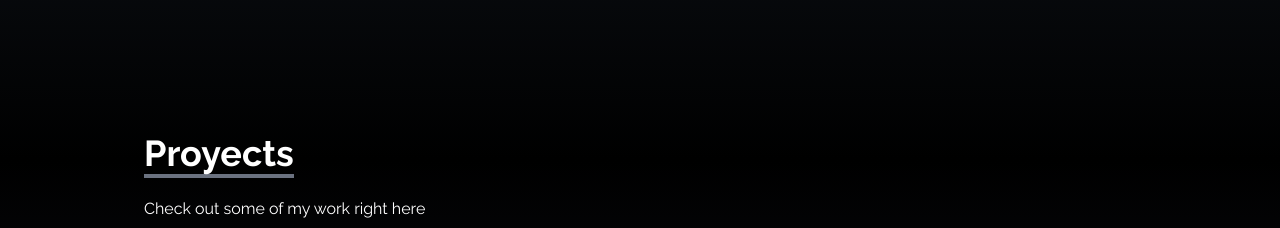
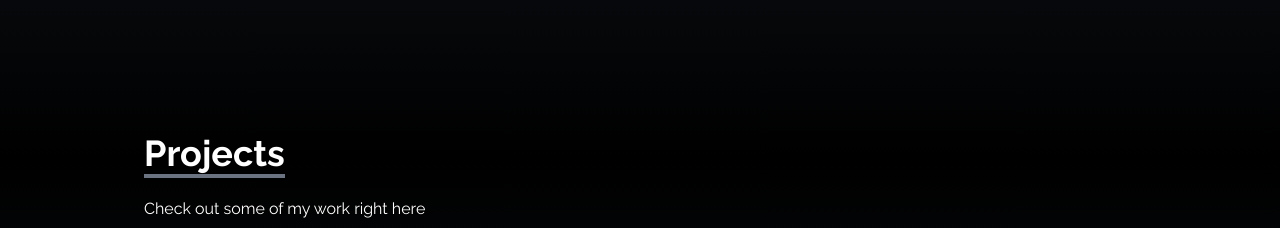
Before and after one commit to Jhoseb29/Jose-Moya, a React (Create React App) app: page / in a window 1280 px wide. Shown: the part 1440-1668 px from the top of the page. Built offline with nearby package versions, Linux system fonts and the light colour scheme.

Commit message:
mas errores visuales

```diff
--- a/src/components/Home.jsx
+++ b/src/components/Home.jsx
@@ -53,7 +53,8 @@ const Home = () => {
       <div className="max-w-screen-lg mx-auto flex flex-col items-center justify-center h-full px-4 md:flex-row">
         <div className="flex flex-col justify-center h-full">
            <div>
-                <h1 className= "text-4xl sm:text-7xl font-bold text-white ">{`Hi! I'm Jose Moya`} <span className="txt-rotate" data-period="1000" data-rotate='[ "Web Developer", "Web Designer", "UI/UX Designer"]'><span className="wrap">{text}</span></span></h1>
+                <h1 className= "text-4xl sm:text-7xl font-bold text-white ">{`Hi! I'm
+                Jose Moya`} <span className="txt-rotate" data-period="1000" data-rotate='[ "Web Developer", "Web Designer", "UI/UX Designer"]'><span className="wrap">{text}</span></span></h1>
                   <p className="text-gray-500 py-4 max-w-md">Lorem ipsum dolor sit amet consectetur adipisicing elit.</p>
               </div>
           <div>
--- a/src/components/NavBar.jsx
+++ b/src/components/NavBar.jsx
@@ -50,7 +50,7 @@ const NavBar = () => {
 
       <div
         onClick={() => setNav(!nav)}
-        className="cursor-pointer pr-4 z-10 text-gray-500 md:hidden "
+        className="cursor-pointer pr-4 z-10 text-gray-500 md:hidden hover:scale-105 duration-200"
       >
         {nav ? <FaTimes size={30} /> : <FaBars size={30} />}
       </div>
--- a/src/components/Portfolio.jsx
+++ b/src/components/Portfolio.jsx
@@ -60,7 +60,7 @@ const Portfolio = () => {
       <div className="max-w-screen-lg p-4 mx-auto flex flex-col justify-center w-full h-full">
         <div className="pb-8">
           <p className="text-4xl font-bold inline border-b-4 border-gray-500">
-            Proyects
+            Projects
           </p>
           <p className="py-6">Check out some of my work right here</p>
         </div>
--- a/src/components/Skills.jsx
+++ b/src/components/Skills.jsx
@@ -71,7 +71,7 @@ const Skills = () => {
   return (
     <div
       name="skills"
-      className="bg-gradient-to-b from-gray-800 to-black w-full  md:h-screen"
+      className="bg-gradient-to-b from-gray-800 to-black w-full  pt-36"
     >
       <div className="max-w-screen-lg mx-auto p-4 flex flex-col justify-center w-full h-full text-white ">
         <div>
```
